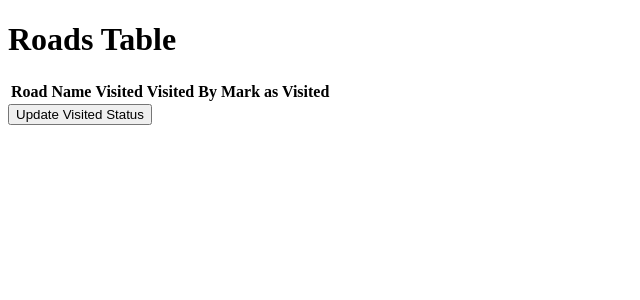
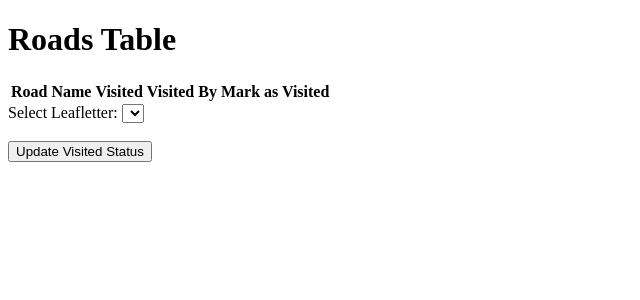
Before and after one commit to KouroshSimpkins/Constituency-Mapper, a Flask app: page / in a window 1280 px wide. Shown: the top 300 px of the page, without its empty margins (0-640 px from the left). Run offline with Flask 3, Linux system fonts and the light colour scheme; data that the repository does not hold is empty.

Commit message:
Update visited by

```diff
--- a/app.py
+++ b/app.py
@@ -1,7 +1,6 @@
 from flask import Flask, render_template, request, jsonify
 from flask import Flask
-import sqlite3
-import os
+# import sqlite3
 import mysql.connector
 from mysql.connector import errorcode
 from dbInteraction import init_db
@@ -38,18 +37,23 @@ def test_app_root():
 
     if request.method == 'POST':
         updated_roads = request.form.getlist('visited')
+        visited_by = request.form.get('leafletter')
+        print("form: ", request.form, flush = True)
         print("POST called: ", updated_roads, flush=True)
+        print("visited_by:", visited_by, flush=True)
 
         # cursor.execute("UPDATE Roads SET Visited = 0")
         for road_id in updated_roads:
-            print("road_id:", road_id, flush=True)
-            cursor.execute("UPDATE Roads SET visited = 1 WHERE road_id = %s", (road_id,))
+            cursor.execute("UPDATE Roads SET visited = true, visited_by=%s WHERE road_id = %s", (visited_by, road_id))
         conn.commit()
 
     cursor.execute("SELECT * FROM Roads order by road_name")
     rows = cursor.fetchall()
+
+    cursor.execute("SELECT * FROM Leafletters order by username")
+    leafletters = cursor.fetchall()
     conn.close()
-    return render_template('index.html', rows=rows)
+    return render_template('index.html', rows=rows, leafletters=leafletters)
 
 
 # The route for showing an interactive map that draws from the database in the previous page.
--- a/pyproject.toml
+++ b/pyproject.toml
@@ -3,7 +3,10 @@ package-mode = false
 name = "constituency-mapper"
 version = "0.1.0"
 description = ""
-authors = ["Kourosh Simpkins <kouroshsimpkins@gmail.com>"]
+authors = [
+    "Kourosh Simpkins <kouroshsimpkins@gmail.com>",
+    "Erdinc Mutlu <erdincmutlu@gmail.com>",
+]
 readme = "README.md"
 
 [tool.poetry.dependencies]
--- a/templates/index.html
+++ b/templates/index.html
@@ -33,6 +33,12 @@
       {% endfor %}
       </tbody>
     </table>
+    <label for="leafletter">Select Leafletter:</label>
+    <select id="leafletter" name="leafletter">
+        {% for leafletter in leafletters %}
+            <option value="{{ leafletter[0] }}">{{ leafletter[1] }}</option>
+        {% endfor %}
+    </select><br><br>
     <input type="submit" value="Update Visited Status">
   </form>
 </body>
```
Also changed, not shown: dbInteraction.py (+19 -2 lines).
